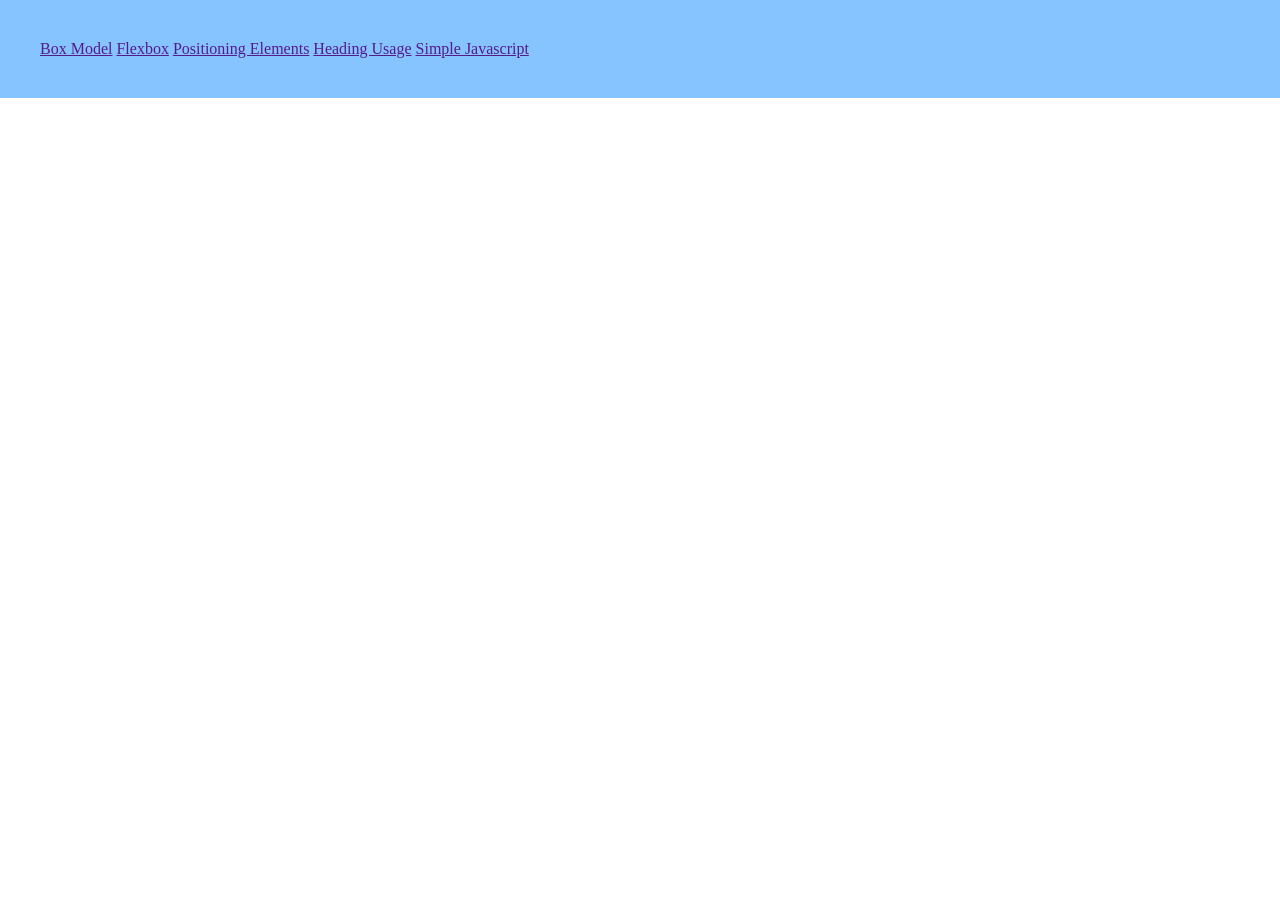
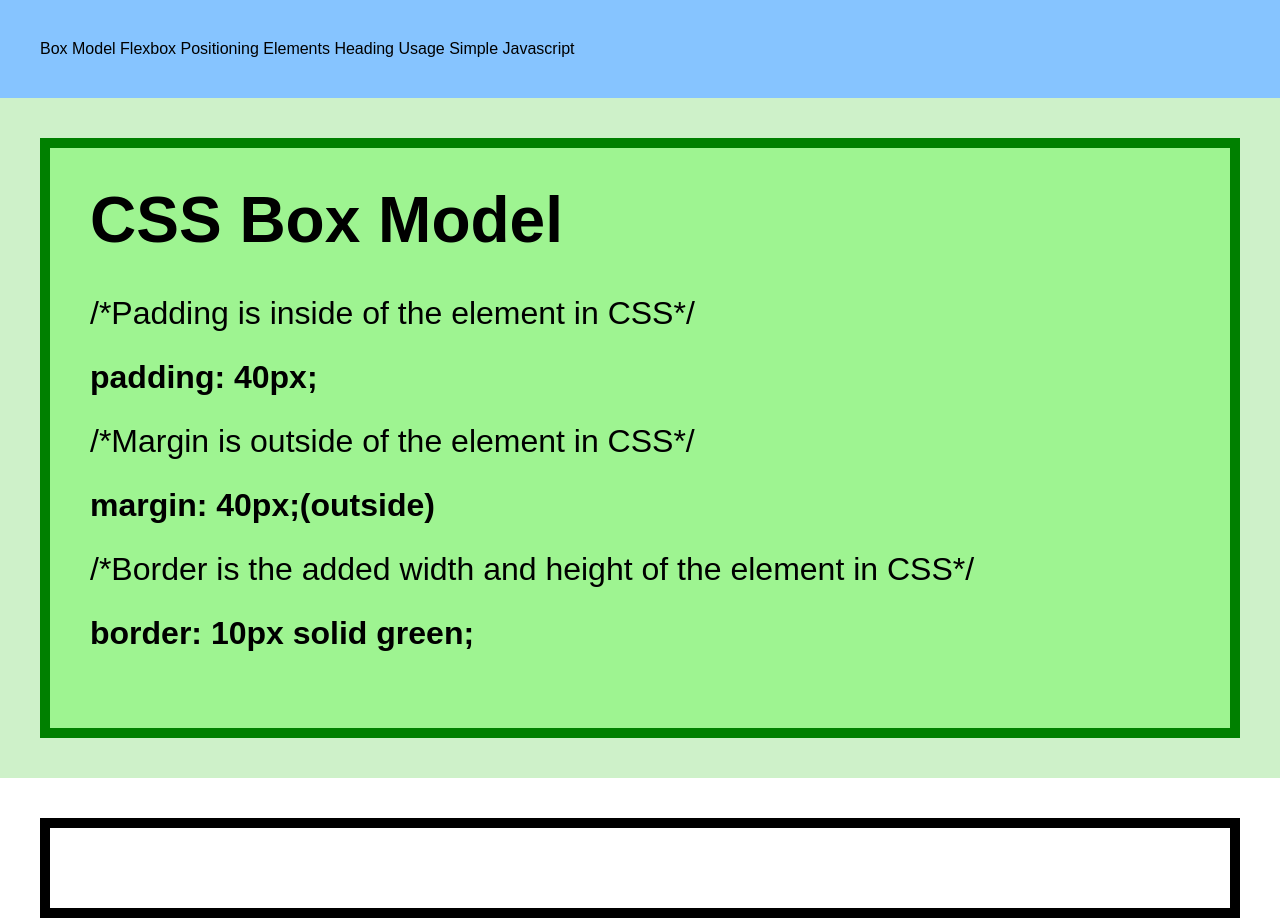
Before and after one commit to mgk5543/exercise-one-example, a plain HTML site: page index.html in a window 1280 px wide. Shown: the top 921 px of the page. Before the commit the page ends 800 px from the top, so only its background shows below. Drawn offline with Linux system fonts and the light colour scheme.

Commit message:
border box section

```diff
--- a/index.html
+++ b/index.html
@@ -10,19 +10,45 @@
 <body>
     <header>
         <nav>
-            <a href="">Box Model</a>
-            <a href="">Flexbox</a>
-            <a href="">Positioning Elements</a>
-            <a href="">Heading Usage</a>
-            <a href="">Simple Javascript</a>
+            <a>Box Model</a>
+            <a>Flexbox</a>
+            <a>Positioning Elements</a>
+            <a>Heading Usage</a>
+            <a>Simple Javascript</a>
         </nav>
     </header>
     <main>
-        <section id="box-model" class="box-model-section section"></section>
-        <section id="flex-box" class="flex-box-section section"></section>
-        <section id="positioning-section" class="positioning-section section"></section>
-        <section id="heading-section" class="heading-section section"></section>
-        <section id="simple-javascript" class="simple-javascript-section section"></section>
+        <section id="box-model" class="box-model-section section-element">
+            <div class="box-model-interior interior">
+                <h1>CSS Box Model</h1>
+                <h2>/*Padding is inside of the element in CSS*/</h2>
+                <p>padding: 40px;</p>
+                <h2>/*Margin is outside of the element in CSS*/</h2>
+                <p>margin: 40px;(outside)</p>
+                <h2>/*Border is the added width and height of the element in CSS*/</h2>
+                <p>border: 10px solid green;</p>
+            </div>
+        </section>
+        <section id="flex-box" class="flex-box-section section-element">
+            <div class="interior">
+
+            </div>
+        </section>
+        <section id="positioning-section" class="positioning-section section-element">
+            <div class="interior">
+
+            </div>
+        </section>
+        <section id="heading-section" class="heading-section section-element">
+            <div class="interior">
+
+            </div>
+        </section>
+        <section id="simple-javascript" class="simple-javascript-section section-element">
+            <div class="interior">
+
+            </div>
+        </section>
     </main>
     <footer></footer>
 </body>
--- a/style.css
+++ b/style.css
@@ -1,5 +1,8 @@
-body{
+*{
     box-sizing: border-box;
+}
+body, h1, h2, h3, h4{
+    font-family: sans-serif;
     margin: 0;
 }
 
@@ -15,3 +18,48 @@ header nav{
 header nav a{
 
 }
+
+section.section-element{
+    margin: 0px;
+    padding: 40px;
+}
+
+section.box-model-section{
+    background-color: #CEF1C9;
+}
+
+.interior{
+    border: 10px solid;
+    margin: 0 auto;
+    max-width: 1200px;
+    padding: 40px;
+    width: 100%;
+}
+
+.interior h1{
+    color: black;
+    font-size: 64px;
+    font-weight: 700;
+    line-height: 1.0;
+    margin-bottom: 45px;
+}
+
+.interior h2{
+    color: black;
+    font-size: 32px;
+    font-weight: 400;
+    line-height: 1.0;
+}
+
+.interior p{
+    color: black;
+    font-size: 32px;
+    font-weight: 700;
+    line-height: 1.0;
+}
+
+.box-model-interior{
+    background-color: #9EF491;
+    border-color: green;
+    min-height: 600px;
+}
```
